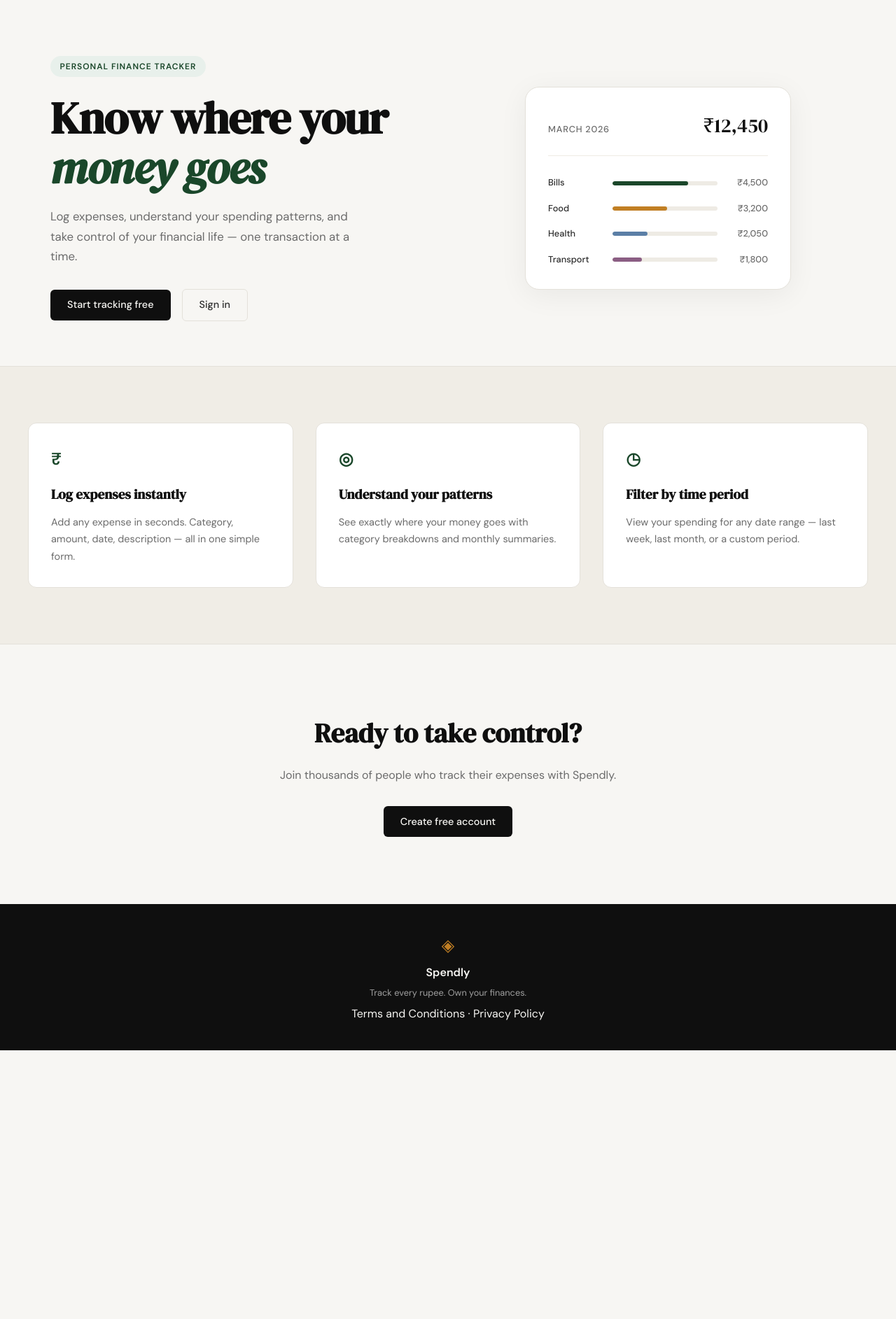
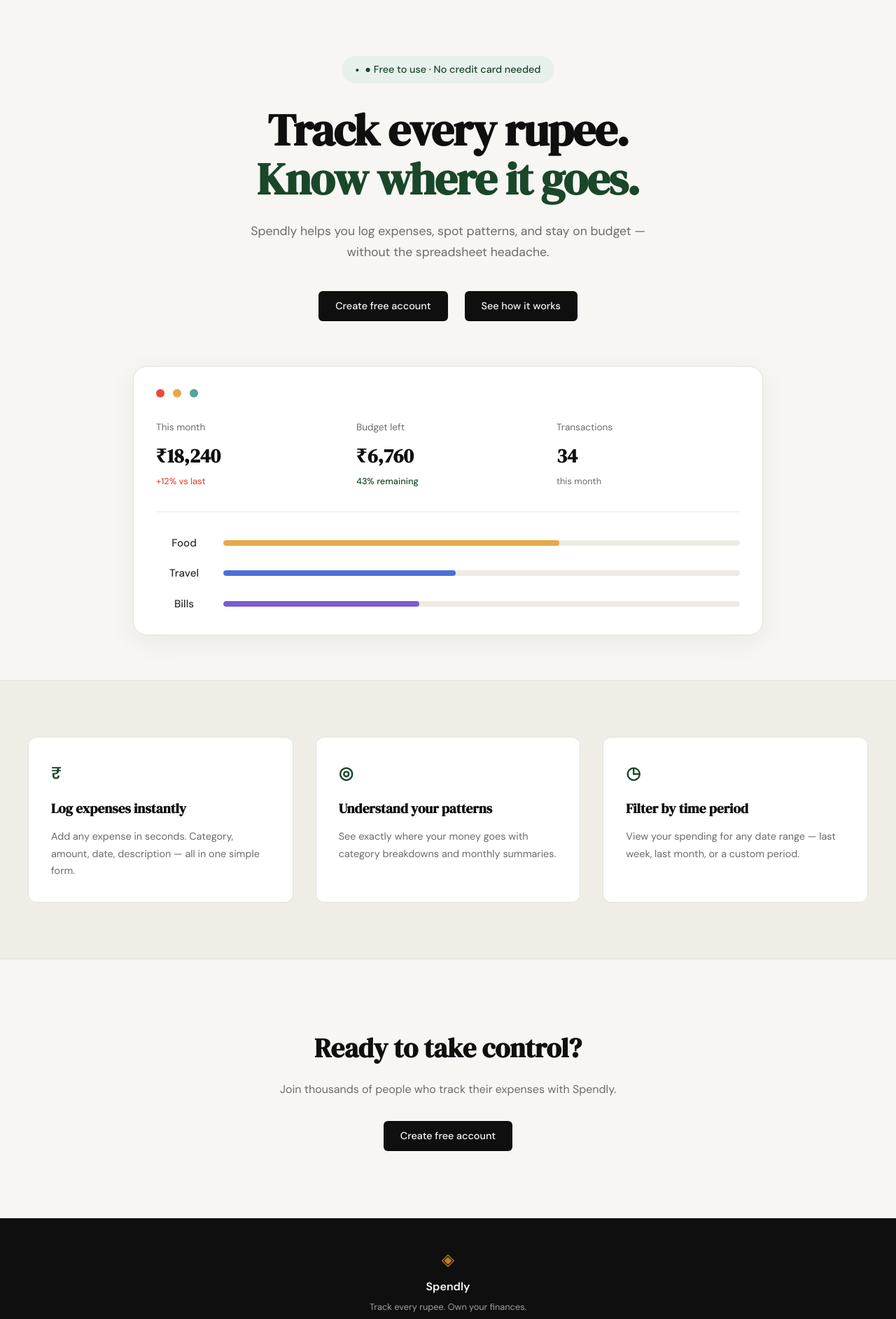
Before and after one commit to SatishPaiB/spendly, a Flask app: page / in a window 1280 px wide. Shown: the part 61-1946 px from the top of the page at 70% size. Before the commit the page ends 1562 px from the top, so only its background shows below. Run offline with Flask 3, Linux system fonts and the light colour scheme.

Commit message:
landing: redesign hero section to match mockup

```diff
--- a/static/css/style.css
+++ b/static/css/style.css
@@ -125,25 +125,30 @@ a { color: inherit; text-decoration: none; }
 
 .hero {
     padding: 5rem 2rem 4rem;
-    display: grid;
-    grid-template-columns: 1fr 1fr;
-    gap: 4rem;
+    display: flex;
+    flex-direction: column;
     align-items: center;
-    max-width: var(--max-width);
+    text-align: center;
+    max-width: 1000px;
     margin: 0 auto;
 }
 
 .hero-badge {
-    display: inline-block;
+    display: inline-flex;
+    align-items: center;
+    gap: 0.5rem;
     background: var(--accent-light);
     color: var(--accent);
-    font-size: 0.75rem;
-    font-weight: 600;
-    letter-spacing: 0.08em;
-    text-transform: uppercase;
-    padding: 0.35rem 0.85rem;
+    font-size: 0.9rem;
+    font-weight: 500;
+    padding: 0.5rem 1.2rem;
     border-radius: 999px;
-    margin-bottom: 1.5rem;
+    margin-bottom: 2rem;
+}
+
+.hero-badge::before {
+    content: '●';
+    font-size: 0.6rem;
 }
 
 .hero-title {
@@ -152,108 +157,152 @@ a { color: inherit; text-decoration: none; }
     line-height: 1.1;
     letter-spacing: -0.02em;
     color: var(--ink);
-    margin-bottom: 1.25rem;
+    margin-bottom: 1.5rem;
 }
 
-.hero-title em {
-    font-style: italic;
+.hero-highlight {
     color: var(--accent);
+    display: block;
 }
 
 .hero-subtitle {
-    font-size: 1.05rem;
+    font-size: 1.1rem;
     color: var(--ink-muted);
     line-height: 1.7;
-    max-width: 460px;
-    margin-bottom: 2rem;
+    max-width: 600px;
+    margin: 0 auto 2.5rem;
 }
 
 .hero-actions {
     display: flex;
-    gap: 1rem;
+    gap: 1.5rem;
     align-items: center;
+    justify-content: center;
+    margin-bottom: 4rem;
+}
+
+.btn-secondary {
+    background: var(--ink) !important;
+    color: var(--paper) !important;
+    border: none !important;
+}
+
+.btn-secondary:hover {
+    background: var(--accent) !important;
 }
 
 /* ------------------------------------------------------------------ */
-/* Mock card (hero visual)                                             */
+/* Dashboard preview (hero visual)                                     */
 /* ------------------------------------------------------------------ */
 
 .hero-visual {
+    width: 100%;
     display: flex;
     justify-content: center;
 }
 
-.mock-card {
+.dashboard-preview {
     background: var(--paper-card);
     border: 1px solid var(--border);
     border-radius: var(--radius-lg);
     padding: 2rem;
     width: 100%;
-    max-width: 380px;
+    max-width: 900px;
     box-shadow: 0 8px 40px rgba(0,0,0,0.06);
 }
 
-.mock-card-header {
+.dashboard-dots {
     display: flex;
-    justify-content: space-between;
-    align-items: baseline;
-    margin-bottom: 1.75rem;
-    padding-bottom: 1.25rem;
+    gap: 0.75rem;
+    margin-bottom: 2rem;
+}
+
+.dot {
+    width: 12px;
+    height: 12px;
+    border-radius: 50%;
+}
+
+.dot-red { background: #e74c3c; }
+.dot-orange { background: #e8a849; }
+.dot-teal { background: #52a697; }
+
+.dashboard-metrics {
+    display: grid;
+    grid-template-columns: repeat(3, 1fr);
+    gap: 1.5rem;
+    margin-bottom: 2rem;
+    padding-bottom: 2rem;
     border-bottom: 1px solid var(--border-soft);
 }
 
-.mock-label {
-    font-size: 0.8rem;
-    font-weight: 500;
-    color: var(--ink-muted);
-    text-transform: uppercase;
-    letter-spacing: 0.06em;
+.metric-card {
+    display: flex;
+    flex-direction: column;
+    align-items: flex-start;
 }
 
-.mock-total {
+.metric-label {
+    font-size: 0.85rem;
+    color: var(--ink-muted);
+    margin-bottom: 0.4rem;
+}
+
+.metric-value {
     font-family: var(--font-display);
     font-size: 1.75rem;
     color: var(--ink);
+    font-weight: 600;
+    margin-bottom: 0.3rem;
 }
 
-.mock-bars { display: flex; flex-direction: column; gap: 1rem; }
-
-.mock-bar-row {
-    display: grid;
-    grid-template-columns: 80px 1fr 60px;
-    align-items: center;
-    gap: 0.75rem;
+.metric-change {
+    font-size: 0.8rem;
+    font-weight: 500;
 }
 
-.mock-cat {
-    font-size: 0.8rem;
-    font-weight: 500;
-    color: var(--ink-soft);
+.metric-increase {
+    color: #e74c3c;
 }
 
-.mock-bar-track {
-    height: 6px;
+.metric-success {
+    color: var(--accent);
+}
+
+.metric-sublabel {
+    font-size: 0.8rem;
+    color: var(--ink-muted);
+}
+
+.dashboard-categories {
+    display: flex;
+    flex-direction: column;
+    gap: 1.2rem;
+}
+
+.category-row {
+    display: grid;
+    grid-template-columns: 80px 1fr;
+    align-items: center;
+    gap: 1rem;
+}
+
+.category-name {
+    font-size: 0.95rem;
+    color: var(--ink-soft);
+    font-weight: 500;
+}
+
+.category-bar {
+    height: 8px;
     background: var(--border-soft);
     border-radius: 999px;
     overflow: hidden;
 }
 
-.mock-bar {
+.category-fill {
     height: 100%;
-    background: var(--accent);
     border-radius: 999px;
-    transition: width 0.6s ease;
-}
-
-.mock-bar-2 { background: var(--accent-2); }
-.mock-bar-3 { background: #5b7fa6; }
-.mock-bar-4 { background: #8b5e83; }
-
-.mock-amt {
-    font-size: 0.8rem;
-    font-weight: 500;
-    color: var(--ink-muted);
-    text-align: right;
 }
 
 /* ------------------------------------------------------------------ */
@@ -583,14 +632,9 @@ a { color: inherit; text-decoration: none; }
 /* ------------------------------------------------------------------ */
 
 @media (max-width: 900px) {
-    .hero {
+    .dashboard-metrics {
         grid-template-columns: 1fr;
-        text-align: center;
     }
-
-    .hero-subtitle { max-width: 100%; }
-    .hero-actions { justify-content: center; }
-    .hero-visual { display: none; }
 
     .features-inner { grid-template-columns: 1fr; }
 }
@@ -598,4 +642,11 @@ a { color: inherit; text-decoration: none; }
 @media (max-width: 600px) {
     .nav-links a:not(.nav-cta) { display: none; }
     .hero { padding: 3rem 1rem 2rem; }
+    .hero-actions {
+        flex-direction: column;
+        gap: 1rem;
+    }
+    .btn-primary, .btn-secondary {
+        width: 100%;
+    }
 }
--- a/templates/landing.html
+++ b/templates/landing.html
@@ -5,56 +5,61 @@
 {% block content %}
 
 <section class="hero">
-    <div class="hero-inner">
-        <div class="hero-badge">Personal Finance Tracker</div>
-        <h1 class="hero-title">
-            Know where your<br>
-            <em>money goes</em>
-        </h1>
-        <p class="hero-subtitle">
-            Log expenses, understand your spending patterns,
-            and take control of your financial life —
-            one transaction at a time.
-        </p>
-        <div class="hero-actions">
-            <a href="{{ url_for('register') }}" class="btn-primary">Start tracking free</a>
-            <a href="{{ url_for('login') }}" class="btn-ghost">Sign in</a>
-        </div>
+    <div class="hero-badge">● Free to use · No credit card needed</div>
+    <h1 class="hero-title">
+        Track every rupee.<br>
+        <span class="hero-highlight">Know where it goes.</span>
+    </h1>
+    <p class="hero-subtitle">
+        Spendly helps you log expenses, spot patterns, and stay
+        on budget — without the spreadsheet headache.
+    </p>
+    <div class="hero-actions">
+        <a href="{{ url_for('register') }}" class="btn-primary">Create free account</a>
+        <a href="{{ url_for('landing') }}" class="btn-primary btn-secondary">See how it works</a>
     </div>
     <div class="hero-visual">
-        <div class="mock-card">
-            <div class="mock-card-header">
-                <span class="mock-label">March 2026</span>
-                <span class="mock-total">₹12,450</span>
+        <div class="dashboard-preview">
+            <div class="dashboard-dots">
+                <span class="dot dot-red"></span>
+                <span class="dot dot-orange"></span>
+                <span class="dot dot-teal"></span>
             </div>
-            <div class="mock-bars">
-                <div class="mock-bar-row">
-                    <span class="mock-cat">Bills</span>
-                    <div class="mock-bar-track">
-                        <div class="mock-bar" style="width: 72%"></div>
+            <div class="dashboard-metrics">
+                <div class="metric-card">
+                    <span class="metric-label">This month</span>
+                    <span class="metric-value">₹18,240</span>
+                    <span class="metric-change metric-increase">+12% vs last</span>
+                </div>
+                <div class="metric-card">
+                    <span class="metric-label">Budget left</span>
+                    <span class="metric-value">₹6,760</span>
+                    <span class="metric-change metric-success">43% remaining</span>
+                </div>
+                <div class="metric-card">
+                    <span class="metric-label">Transactions</span>
+                    <span class="metric-value">34</span>
+                    <span class="metric-sublabel">this month</span>
+                </div>
+            </div>
+            <div class="dashboard-categories">
+                <div class="category-row">
+                    <span class="category-name">Food</span>
+                    <div class="category-bar">
+                        <div class="category-fill" style="width: 65%; background-color: #e8a849;"></div>
                     </div>
-                    <span class="mock-amt">₹4,500</span>
                 </div>
-                <div class="mock-bar-row">
-                    <span class="mock-cat">Food</span>
-                    <div class="mock-bar-track">
-                        <div class="mock-bar mock-bar-2" style="width: 52%"></div>
+                <div class="category-row">
+                    <span class="category-name">Travel</span>
+                    <div class="category-bar">
+                        <div class="category-fill" style="width: 45%; background-color: #4a6fd8;"></div>
                     </div>
-                    <span class="mock-amt">₹3,200</span>
                 </div>
-                <div class="mock-bar-row">
-                    <span class="mock-cat">Health</span>
-                    <div class="mock-bar-track">
-                        <div class="mock-bar mock-bar-3" style="width: 33%"></div>
+                <div class="category-row">
+                    <span class="category-name">Bills</span>
+                    <div class="category-bar">
+                        <div class="category-fill" style="width: 38%; background-color: #7c5cce;"></div>
                     </div>
-                    <span class="mock-amt">₹2,050</span>
-                </div>
-                <div class="mock-bar-row">
-                    <span class="mock-cat">Transport</span>
-                    <div class="mock-bar-track">
-                        <div class="mock-bar mock-bar-4" style="width: 28%"></div>
-                    </div>
-                    <span class="mock-amt">₹1,800</span>
                 </div>
             </div>
         </div>
```
